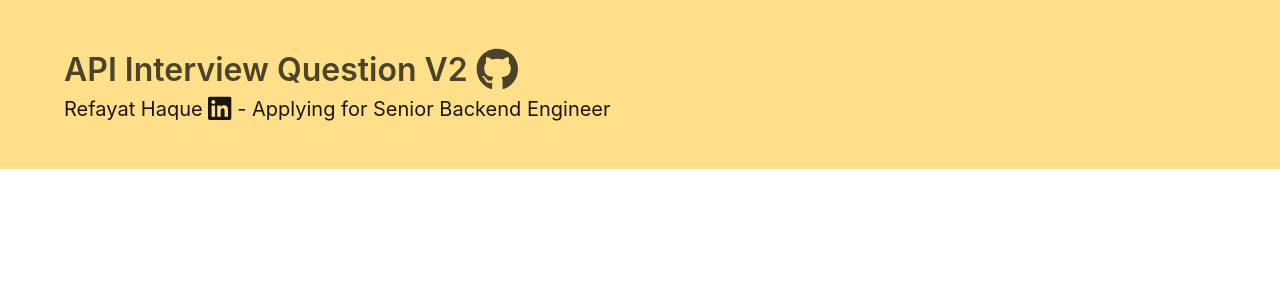
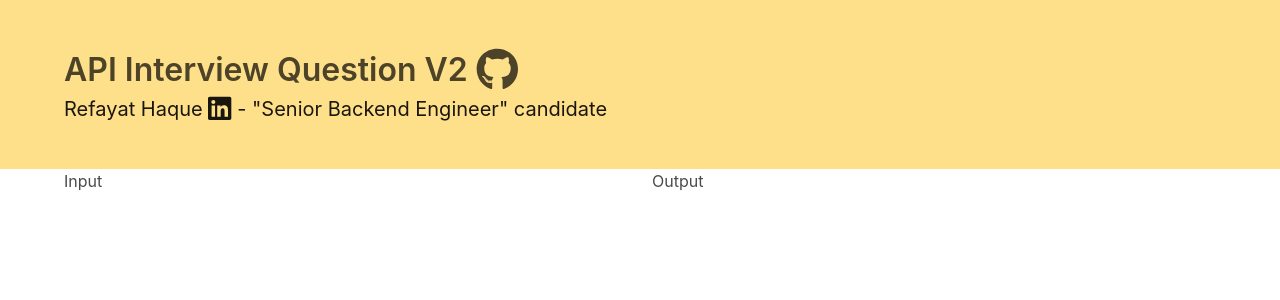
Before and after one commit to refayathaque/bxfy9pgue5fcs9yd, a React (Create React App) app: page / in a window 1280 px wide. Shown: the top 300 px of the page. Built offline with nearby package versions, Linux system fonts and the light colour scheme.

Commit message:
1730 Nov 28 2019

```diff
--- a/src/App.js
+++ b/src/App.js
@@ -1,25 +1,64 @@
 import React from 'react';
 import './mystyles.scss';
 
-function App() {
-  return (
-    <div>
-      <section class="hero is-warning">
-        <div class="hero-body">
-          <div class="container">
-            <h1 class="title">
+const App = () => {
+
+  const renderHeader = () => {
+    return (
+      <section className="hero is-warning">
+        <div className="hero-body">
+          <div className="container">
+            <h1 className="title">
               API Interview Question V2 <span><a href="" target="_blank" className="is-inline icon">
                 <i className="fab fa-lg fa-github"></i>
               </a></span>
             </h1>
-            <h2 class="subtitle">
+            <h2 className="subtitle">
               Refayat Haque <span><a href="" target="_blank" className="is-inline icon">
                 <i className="fab fa-lg fa-linkedin"></i>
-              </a></span> - Applying for Senior Backend Engineer
+              </a></span> - "Senior Backend Engineer" candidate
             </h2>
           </div>
         </div>
       </section>
+    )
+  }
+
+  const renderInput = () => {
+    return (
+      <div>
+        Input
+      </div>
+    )
+  }
+
+  const renderOutput = () => {
+    return (
+      <div>
+        Output
+      </div>
+    )
+  }
+
+  const renderBody = () => {
+    return (
+      <div className="container">
+        <div class="columns">
+          <div class="column">
+            {renderInput()}
+          </div>
+          <div class="column">
+            {renderOutput()}
+          </div>
+        </div>
+      </div>
+    )
+  }
+
+  return (
+    <div>
+      {renderHeader()}
+      {renderBody()}
     </div>
   );
 }
```
Also changed, not shown: src/Input.js (added), src/Output.js (added), 1 other file (tests, documents, lock files or other folders).
